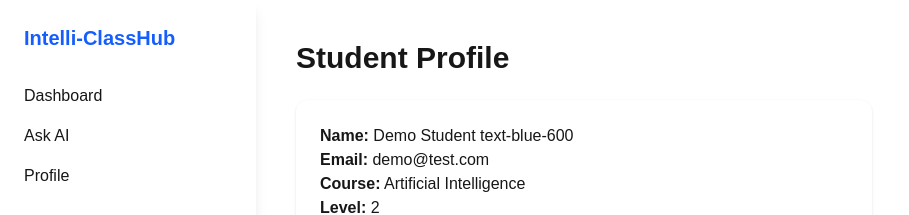
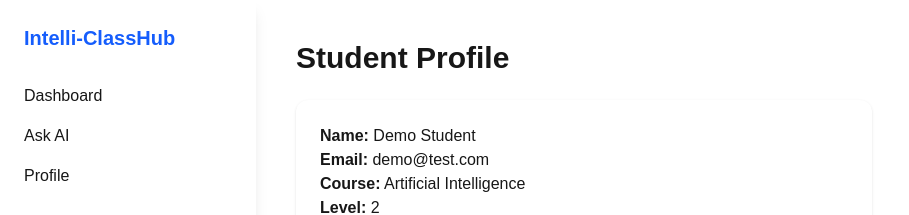
Before and after one commit to Sanjay-glitch07/intelli-classhub, a Next.js app: page /profile in a window 1280 px wide. Shown: the top 215 px of the page, without its empty margins (0-909 px from the left). Built offline with nearby package versions, Linux system fonts and the light colour scheme.

Commit message:
change input text color

```diff
--- a/src/app/layout.tsx
+++ b/src/app/layout.tsx
@@ -8,7 +8,7 @@ export default function RootLayout({
 }) {
   return (
     <html lang="en">
-      <body className="flex min-h-screen bg-gray-800">
+      <body className="flex min-h-screen bg-blue-800">
 
         {/* Sidebar */}
         <div className="w-64 bg-white shadow-lg p-6">
--- a/src/app/profile/page.tsx
+++ b/src/app/profile/page.tsx
@@ -4,7 +4,7 @@ export default function ProfilePage() {
       <h1 className="text-3xl font-bold mb-6">Student Profile</h1>
 
       <div className="bg-white p-6 rounded-xl shadow max-w-xl">
-        <p><strong>Name:</strong> Demo Student text-blue-600</p>
+        <p><strong>Name:</strong> Demo Student</p>
         <p><strong>Email:</strong> demo@test.com</p>
         <p><strong>Course:</strong> Artificial Intelligence</p>
         <p><strong>Level:</strong> 2</p>
```
